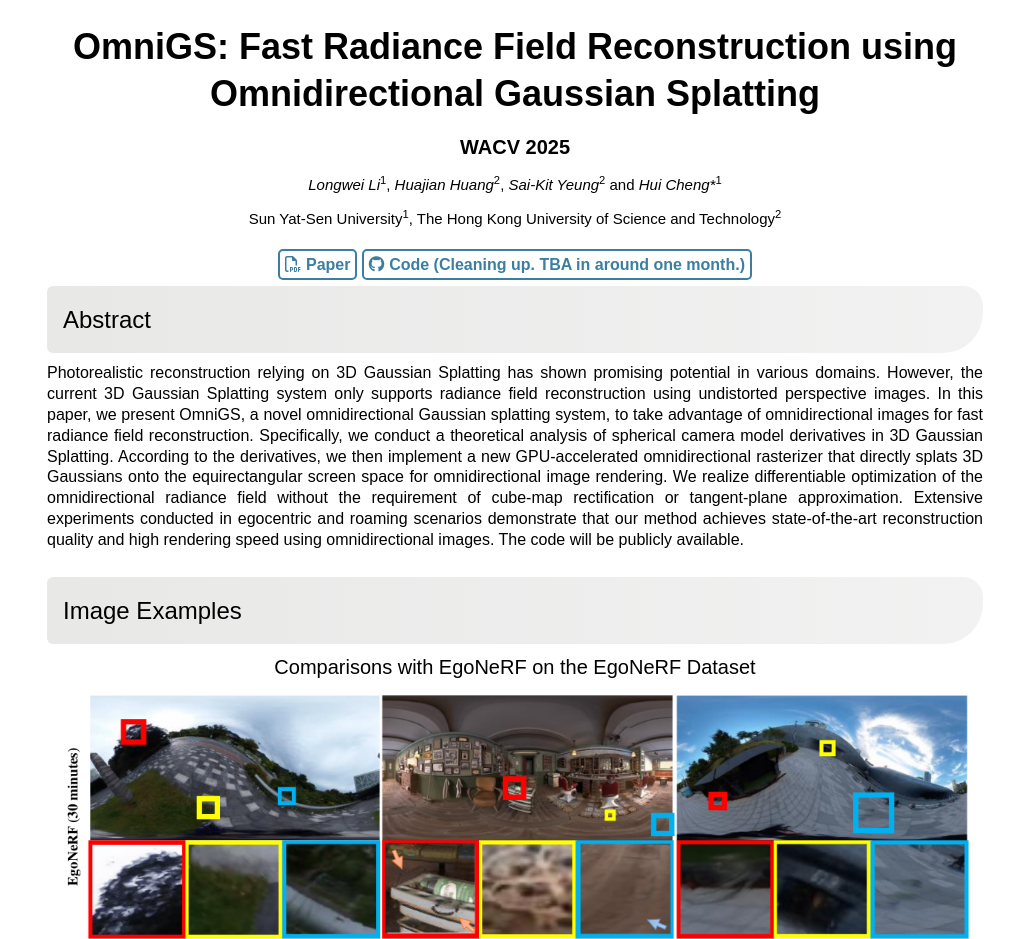
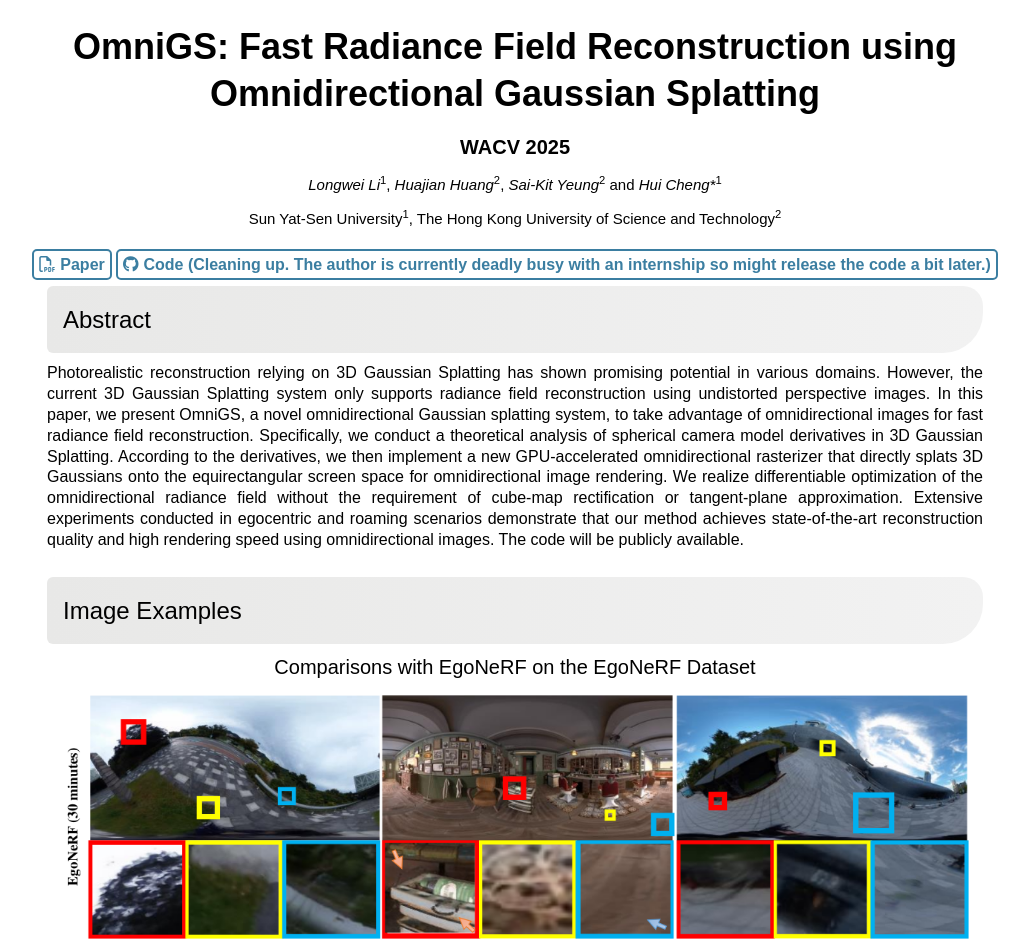
Before and after one commit to liquorleaf/liquorleaf.github.io, a plain HTML site: page research/OmniGS/index.html in a window 1280 px wide. Shown: the top 939 px of the page, without its empty margins (125-1154 px from the left). Drawn offline with Linux system fonts and the light colour scheme.

Commit message:
Update index.html

```diff
--- a/research/OmniGS/index.html
+++ b/research/OmniGS/index.html
@@ -47,7 +47,7 @@ if (!doNotTrack) {
 
 			<div class="link w3-center pub">
 				<a class="btn btn-primary outline big-outline" href="https://arxiv.org/abs/2404.03202" target="_blank"><i class="fa fa-file-pdf-o" style="margin-right: 5px"></i>Paper</a>
-				<a class="btn btn-primary outline big-outline" href="https://github.com/liquorleaf/OmniGS" target="_blank"><i class="fa fa-github" style="margin-right: 5px"></i>Code (Cleaning up. TBA in around one month.)</a>
+				<a class="btn btn-primary outline big-outline" href="https://github.com/liquorleaf/OmniGS" target="_blank"><i class="fa fa-github" style="margin-right: 5px"></i>Code (Cleaning up. The author is currently deadly busy with an internship so might release the code a bit later.)</a>
 			</div>
 
 	    </div>
```
